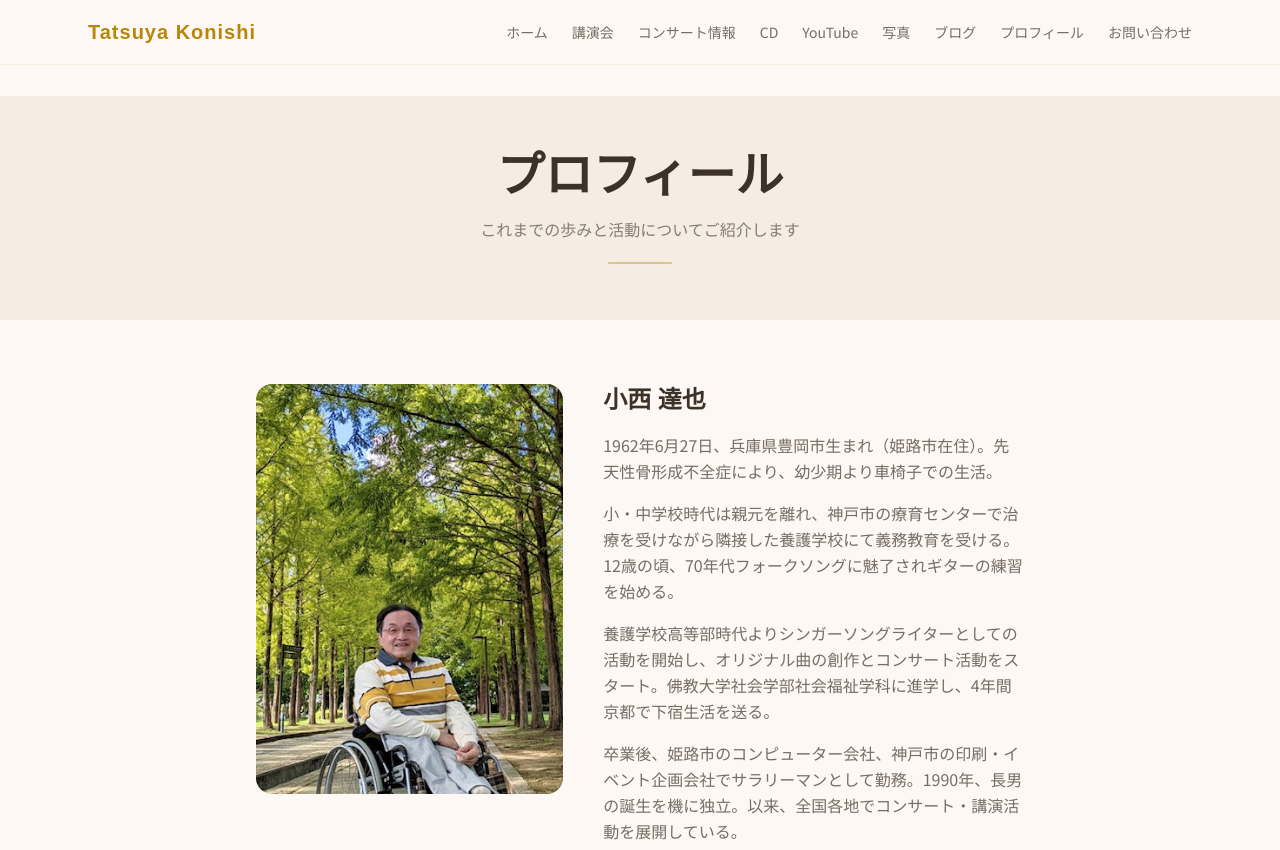
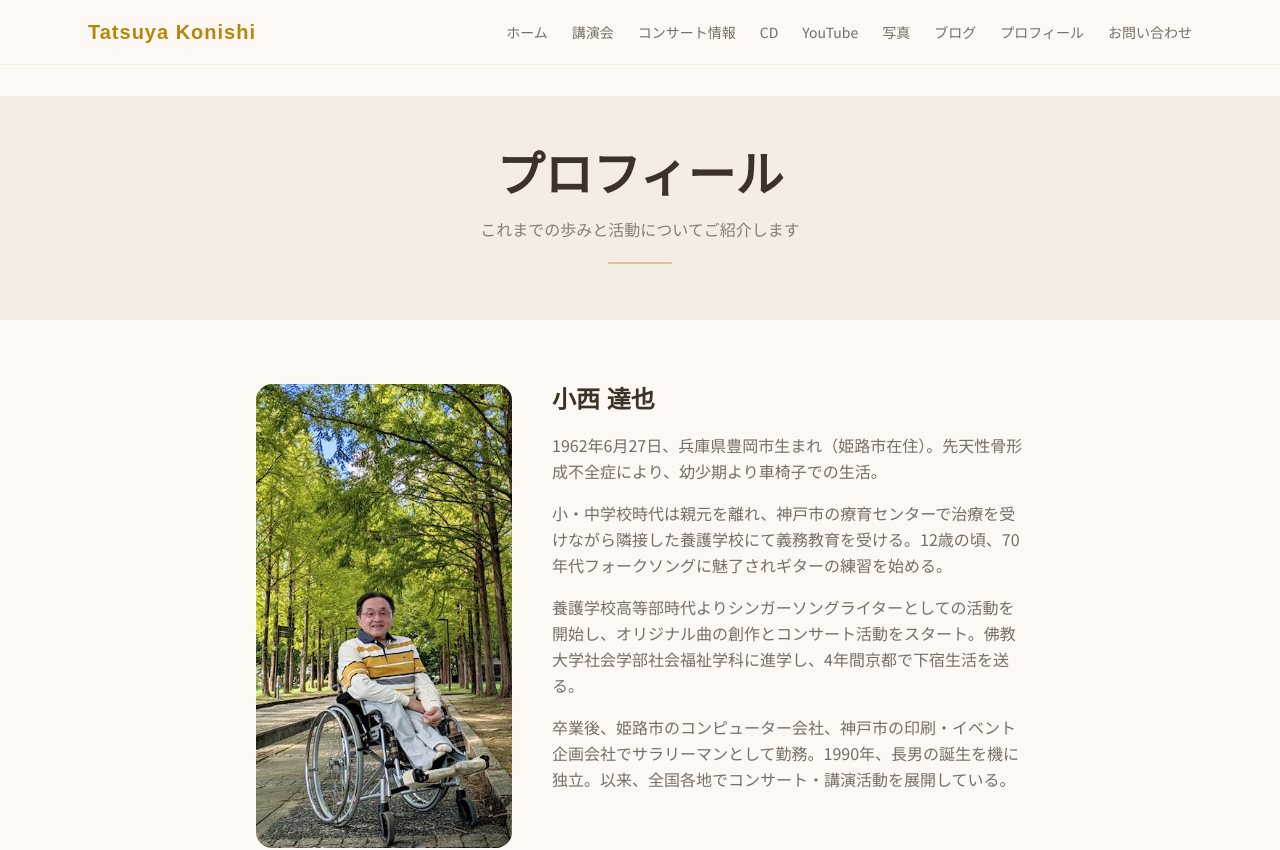
Before and after one commit to gitmrk2k6/farther-hp, a Next.js app: page /profile in a window 1280 px wide. Shown: the top 850 px of the page. Built offline with nearby package versions, Linux system fonts and the light colour scheme.

Commit message:
fix: プロフィール写真のPC表示幅を1/3に縮小してバランス改善
Co-Authored-By: Claude Opus 4.6 <noreply@anthropic.com>

```diff
--- a/src/app/profile/page.tsx
+++ b/src/app/profile/page.tsx
@@ -21,24 +21,14 @@ export default function ProfilePage() {
           <FadeIn>
             <div className="flex flex-col md:flex-row gap-10 items-start">
               {/* Photo */}
-              <div className="w-full md:w-2/5 flex-shrink-0">
+              <div className="w-full md:w-1/3 flex-shrink-0">
                 <div className="bg-section-alt rounded-2xl overflow-hidden">
-                  {/* スマホ: 全体表示 / PC: 上を少し切ってバランスを取る */}
-                  <div className="relative hidden md:block aspect-[3/4]">
-                    <Image
-                      src={assetPath("/images/portrait-outdoor.jpg")}
-                      alt="小西達也"
-                      fill
-                      className="object-cover object-[center_20%]"
-                      sizes="40vw"
-                    />
-                  </div>
                   <Image
                     src={assetPath("/images/portrait-outdoor.jpg")}
                     alt="小西達也"
                     width={600}
                     height={800}
-                    className="w-full h-auto md:hidden"
+                    className="w-full h-auto"
                   />
                 </div>
               </div>
```
